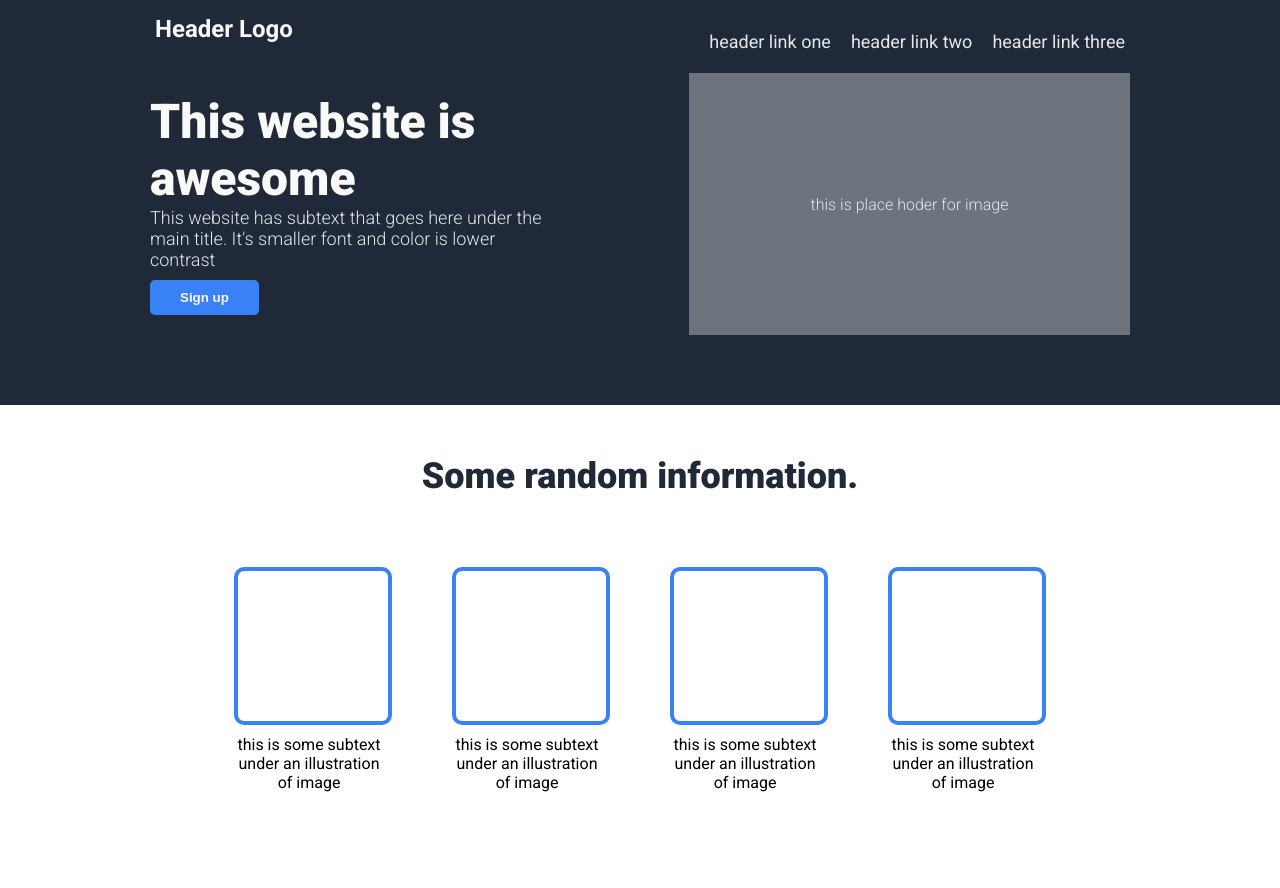
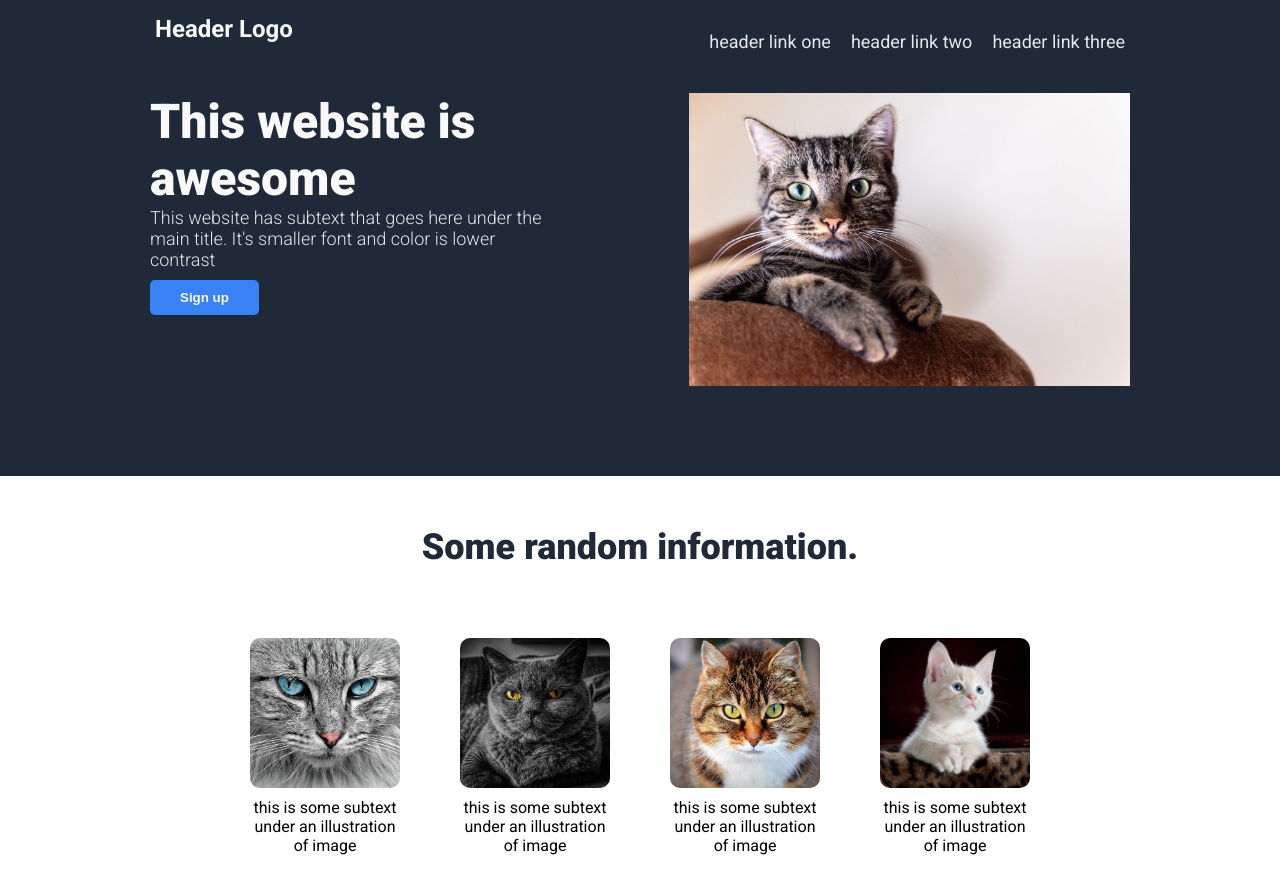
Before and after one commit to bathe-shekhar/landing-page, a plain HTML site: page index.html in a window 1280 px wide. Shown: the top 888 px of the page. Drawn offline with Linux system fonts and the light colour scheme.

Commit message:
Images are added to the project for the better look of landing-page; and project extension notes are added to README.md

```diff
--- a/index.html
+++ b/index.html
@@ -41,7 +41,7 @@
                 <button class="hero-button">Sign up</button>
             </div>
             <div class="header-content-img-container">
-                this is place hoder for image
+                <img src="./public/images/simba-8618301_1280.jpg" alt="this is place hoder for image" />
             </div>
         </div>
     </header>
@@ -51,25 +51,33 @@
         </div>
         <div class="random-info-item-block">
             <div class="random-info-item">
-                <div class="random-info-item-img"></div>
+                <div class="random-info-item-img">
+                    <img src="./public/images/cat-1045782_1280.jpg" alt="cat-image-1" />
+                </div>
                 <div class="random-info-item-text">
                     this is some subtext under an illustration of image
                 </div>
             </div>
             <div class="random-info-item">
-                <div class="random-info-item-img"></div>
+                <div class="random-info-item-img">
+                    <img src="./public/images/cat-2143332_1280.jpg" alt="cat-image-2" />
+                </div>
                 <div class="random-info-item-text">
                     this is some subtext under an illustration of image
                 </div>
             </div>
             <div class="random-info-item">
-                <div class="random-info-item-img"></div>
+                <div class="random-info-item-img">
+                    <img src="./public/images/cat-300572_1280.jpg" alt="cat-image-3" />
+                </div>
                 <div class="random-info-item-text">
                     this is some subtext under an illustration of image
                 </div>
             </div>
             <div class="random-info-item">
-                <div class="random-info-item-img"></div>
+                <div class="random-info-item-img">
+                    <img src="./public/images/cat-551554_1280.jpg" alt="cat-image-4" />
+                </div>
                 <div class="random-info-item-text">
                     this is some subtext under an illustration of image
                 </div>
--- a/style.css
+++ b/style.css
@@ -81,10 +81,16 @@ header {
 .header-content-img-container {
     color: #E5E7EB;
     font-weight: 300;
-    background-color: #6D747D;
+    /* background-color: #6D747D; */
     display: flex;
     justify-content: center;
     align-items: center;
+}
+
+.header-content-img-container img {
+    width: 100%;
+    height: 100%;
+    object-fit: cover;
 }
 
 .random-info {
@@ -102,8 +108,8 @@ header {
 .random-info-item-img {
     height: 150px;
     width: 150px;
-    border: 4px solid #3882F6;
-    border-radius: 10px;
+    /* border: 4px solid #3882F6; */
+
 }
 
 .random-info-item-block {
@@ -121,6 +127,13 @@ header {
 
 .random-info-item {
     margin: 30px;
+}
+
+.random-info-item-img img {
+    width: 100%;
+    height: 100%;
+    object-fit: cover;
+    border-radius: 10px;
 }
 
 .inspiring-quote-section {
@@ -194,6 +207,11 @@ header {
     border-radius: 5px;
 }
 
+.call-action-button:hover {
+    color: #E5E7EB;
+    border: 3px solid #E5E7EB;
+}
+
 footer {
     padding: 25px 150px;
     background-color: #1F2937;
```
Also changed, not shown: public/images/cat-1045782_1280.jpg (added), public/images/cat-2143332_1280.jpg (added), public/images/cat-300572_1280.jpg (added), public/images/cat-551554_1280.jpg (added), public/images/simba-8618301_1280.jpg (added), 1 other file.
